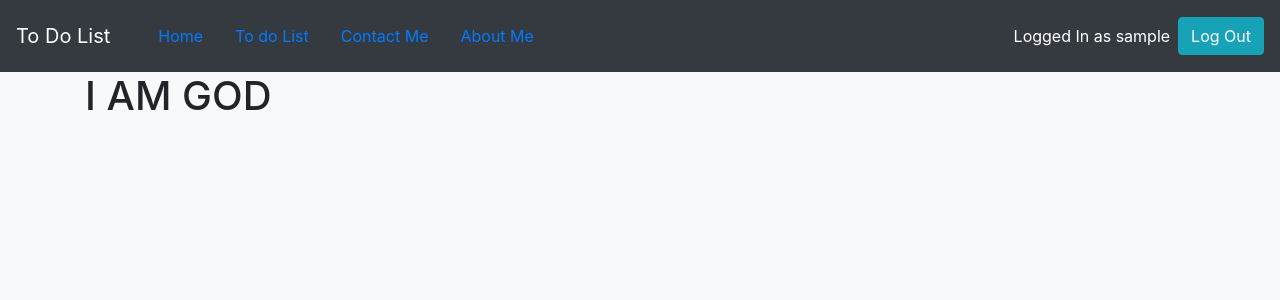
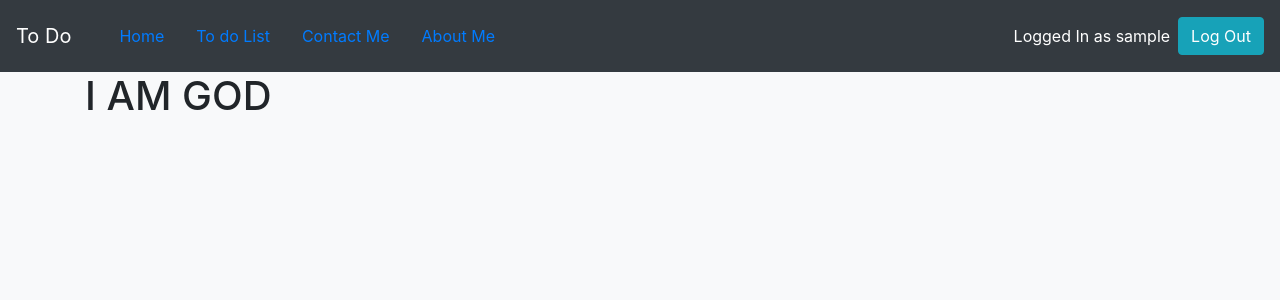
Before and after one commit to carthick/hurry-scurry, a Django app: page /about in a window 1280 px wide. Shown: the top 300 px of the page. Run offline with Django 3.2, Linux system fonts and the light colour scheme; the visitor is signed in with stand-in values (Sample User, id 1); some libraries are stand-ins or nearby versions.

Commit message:
Update base.html

```diff
--- a/templates/base.html
+++ b/templates/base.html
@@ -13,7 +13,7 @@
     {% block title %}
     {% endblock title %}
     <nav class="navbar navbar-expand-lg navbar-dark bg-dark">
-      <a class="navbar-brand" href="{% url 'todolist' %}">To Do List</a>
+      <a class="navbar-brand" href="{% url 'todolist' %}">To Do</a>
       <button class="navbar-toggler" type="button" data-toggle="collapse" data-target="#navbarNav" aria-controls="navbarNav" aria-expanded="false" aria-label="Toggle navigation">
           <span class="navbar-toggler-icon"></span>
       </button>
```
